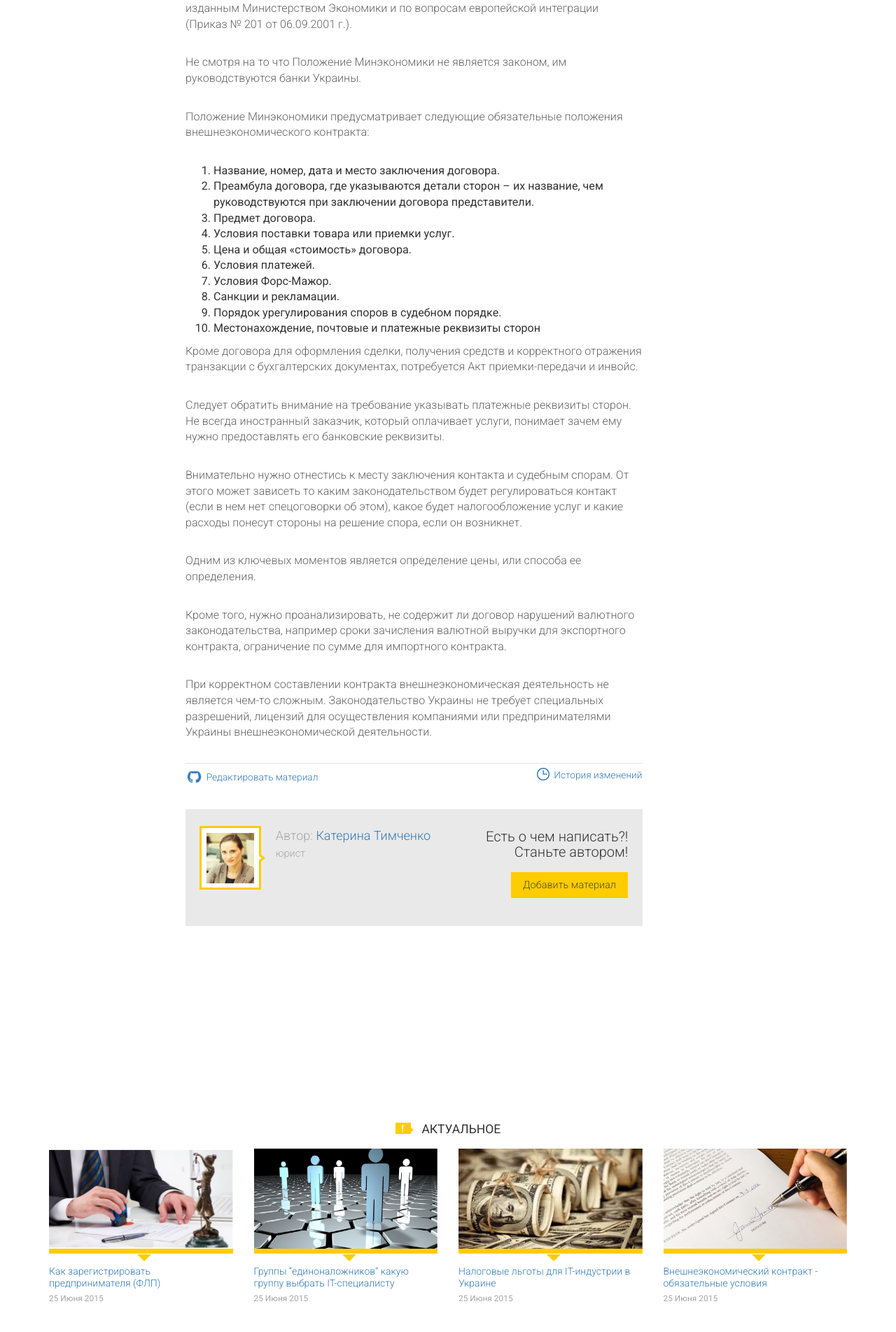
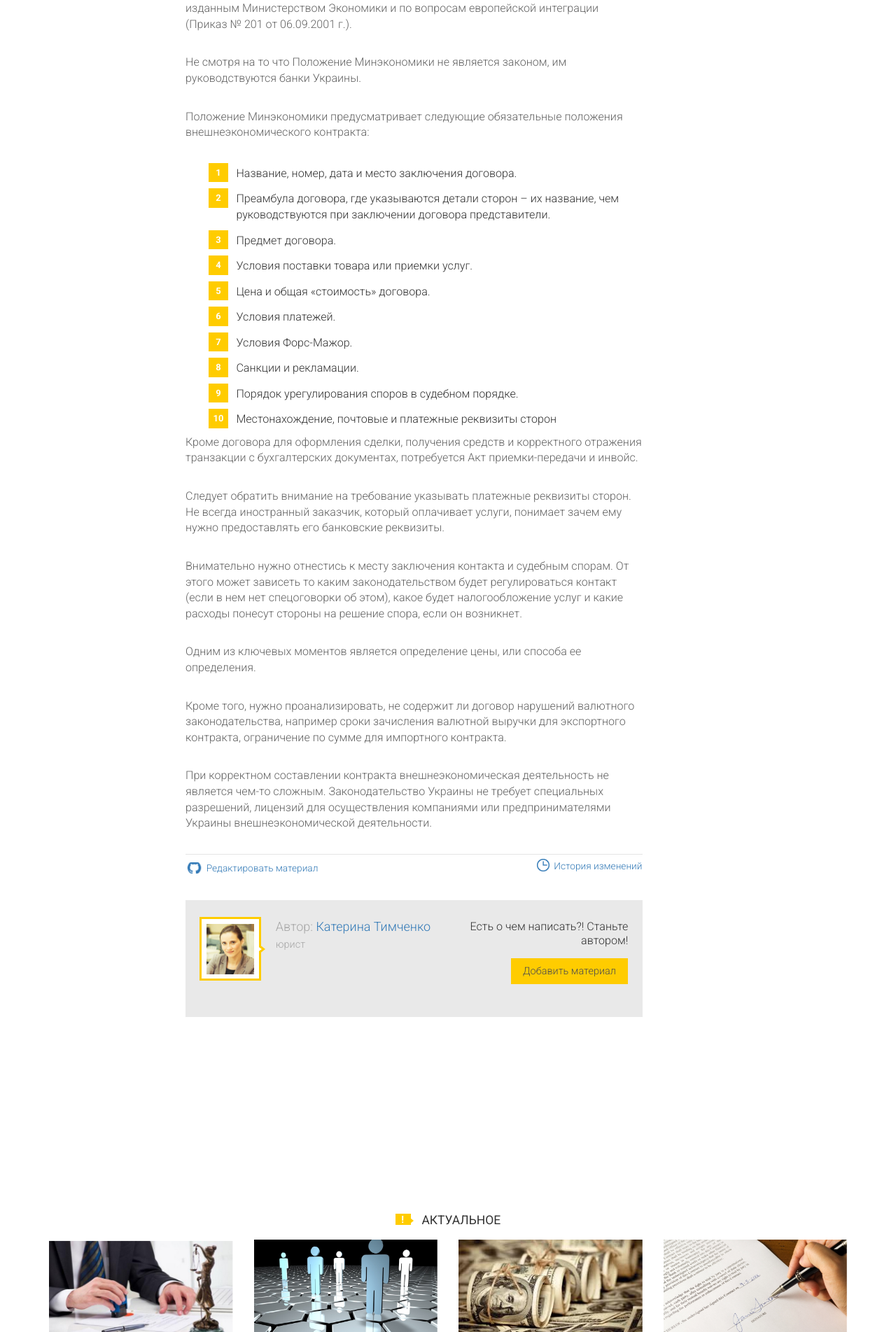
Before and after one commit to itinua/itinua.github.io, a Jekyll site: the page built from _posts/[a1] Работа с иностранными компаниями/2015-06-25-vneshneekonomicheskii-kontrakt:-obyazatelnie--usloviya.md, in a window 1280 px wide. Shown: the part 808-2711 px from the top of the page at 70% size. Built offline with Jekyll 4.4.1, drawn with Linux system fonts in a browser that asks for light colours; Markdown is read by kramdown in place of the engine named in the settings; comment, search, counter and statistics services are not loaded.

Commit message:
<OL> styles

```diff
--- a/_layouts/body.html
+++ b/_layouts/body.html
@@ -19,6 +19,10 @@
 
     <!-- Custom styles for this template -->
     <link href="/style.css" rel="stylesheet">
+
+    <!--[if lt IE 8]>
+      <link rel="stylesheet" type="text/css" href="lte-ie7.css" />
+    <![endif]-->
 
     <!-- HTML5 shim and Respond.js for IE8 support of HTML5 elements and media queries -->
     <!-- WARNING: Respond.js doesn't work if you view the page via file:// -->
--- a/style.css
+++ b/style.css
@@ -442,6 +442,8 @@ header {padding: 0 0 1em 0;}
   margin-left: -5px;
 }
 
+.main-article h3 {
+  margin-top: .25em;}
 
 .section .all-articles { text-align: right;}
 .section .all-articles a {
@@ -1070,7 +1072,8 @@ blockquote:after {
 }
 
 .became-author h3{
-  line-height: 1.1em;
+  line-height: 1.25em;
+  font-size: 1em;
   font-weight: 300!important;
 
   border-top: 1px solid #c6c6c6;
@@ -1290,6 +1293,53 @@ blockquote:after {
 
 
 
+/*------------------  Cool style for OL NUmbers --------------------*/
+
+ol {
+    counter-reset:li; /* Initiate a counter */
+
+    margin:2em 0 0 2em; /* Remove the default left margin */
+    padding-left:0; /* Remove the default left padding */
+}
+ol > li {
+    position:relative; /* Create a positioning context */
+    margin:0 0 6px 2em; /* Give each list item a left margin to make room for the numbers */
+    padding:4px 8px; /* Add some spacing around the content */
+    list-style:none; /* Disable the normal item numbering */
+
+    font-weight: 300;
+
+}
+ol > li:before {
+    content:counter(li); /* Use the counter as content */
+    counter-increment:li; /* Increment the counter by 1 */
+    /* Position and style the number */
+    position:absolute;
+    top:0px;
+    left:-2.4em;
+    -moz-box-sizing:border-box;
+    -webkit-box-sizing:border-box;
+    box-sizing:border-box;
+    width:2.1em;
+    /* Some space between the number and the content in browsers that support
+       generated content but not positioning it (Camino 2 is one example) */
+    margin-right:8px;
+    padding:3px 4px 2px 4px;
+
+    color:#fff;
+    background:#ffcc00;
+    font-weight:bold;
+    font-size: 80%;
+
+    text-align:center;
+}
+li ol,
+li ul {margin-top:6px;}
+ol ol li:last-child {margin-bottom:0;}
+
+
+
+
 /*-------------------------------  Section - all articles  --------------------------------------*/
 
 .month-articles {
```
Also changed, not shown: lte-ie7.css (added, +15 -0 lines).
